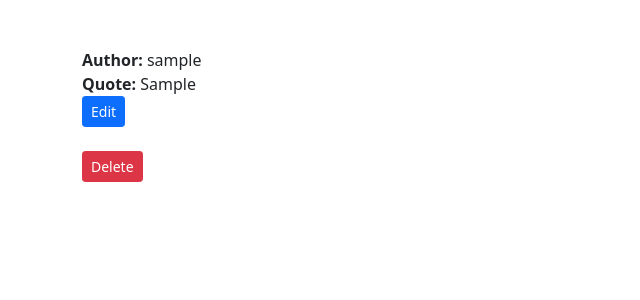
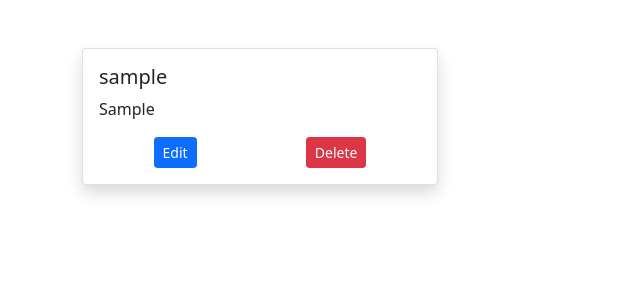
Before and after one commit to crispus-nj/blog-app, a Flask app: page / in a window 1280 px wide. Shown: the part 66-366 px from the top of the page, without its empty margins (0-640 px from the left). Run offline with Flask 2, Linux system fonts and the light colour scheme; a user stored in the database is signed in; tables that the repository leaves empty hold one stand-in row (values such as "Sample post"); some libraries are stand-ins or nearby versions.

Commit message:
added boostrap cdn links to add modal functionality, added bootstrap card to display quote posted by users. added a route to delete a post

```diff
--- a/app/static/css/main.css
+++ b/app/static/css/main.css
@@ -0,0 +1,4 @@
+.button-quote {
+    display: flex;
+    justify-content: space-around;
+}
--- a/app/templates/base.html
+++ b/app/templates/base.html
@@ -7,7 +7,7 @@
     <meta name="viewport" content="width=device-width, initial-scale=1.0">
     <link href="https://cdn.jsdelivr.net/npm/bootstrap@5.0.2/dist/css/bootstrap.min.css" rel="stylesheet"
         integrity="sha384-EVSTQN3/azprG1Anm3QDgpJLIm9Nao0Yz1ztcQTwFspd3yD65VohhpuuCOmLASjC" crossorigin="anonymous" />
-    <!-- <link rel="stylesheet" href="{{url_for('static', filename='css/main.css')}}"> -->
+    <link rel="stylesheet" href="{{url_for('static', filename='css/main.css')}}">
     <title>
         {% block title %}
         Engineer's Blog
@@ -38,15 +38,8 @@
         </div>
     </div>
     {% include '/utilities/footer.html'%}
-    <script src="https://code.jquery.com/jquery-3.5.1.slim.min.js"
-        integrity="sha384-DfXdz2htPH0lsSSs5nCTpuj/zy4C+OGpamoFVy38MVBnE+IbbVYUew+OrCXaRkfj"
-        crossorigin="anonymous"></script>
-    <script src="https://cdn.jsdelivr.net/npm/popper.js@1.16.1/dist/umd/popper.min.js"
-        integrity="sha384-9/reFTGAW83EW2RDu2S0VKaIzap3H66lZH81PoYlFhbGU+6BZp6G7niu735Sk7lN"
-        crossorigin="anonymous"></script>
-    <script src="https://cdn.jsdelivr.net/npm/bootstrap@4.5.3/dist/js/bootstrap.min.js"
-        integrity="sha384-w1Q4orYjBQndcko6MimVbzY0tgp4pWB4lZ7lr30WKz0vr/aWKhXdBNmNb5D92v7s"
-        crossorigin="anonymous"></script>
+    <script src="https://cdn.jsdelivr.net/npm/@popperjs/core@2.10.2/dist/umd/popper.min.js" integrity="sha384-7+zCNj/IqJ95wo16oMtfsKbZ9ccEh31eOz1HGyDuCQ6wgnyJNSYdrPa03rtR1zdB" crossorigin="anonymous"></script>
+<script src="https://cdn.jsdelivr.net/npm/bootstrap@5.1.3/dist/js/bootstrap.min.js" integrity="sha384-QJHtvGhmr9XOIpI6YVutG+2QOK9T+ZnN4kzFN1RtK3zEFEIsxhlmWl5/YESvpZ13" crossorigin="anonymous"></script>
 </body>
 
 </html>
--- a/app/templates/index.html
+++ b/app/templates/index.html
@@ -1,21 +1,65 @@
 {% extends 'base.html' %}
 {% block content %}
+
+{% for post in posts %}
 <div class="col-md-4">
-    {% for post in posts %}
     {% if current_user == post.author %}
-    <form action="{{url_for('update_post', post_id=post.id)}}" method="POST" >
-        <strong>Author:</strong> {{current_user.username}}<br>
-        <strong>Quote:</strong> {{post.quote}}<br>
+    <div class="card shadow">
+        <div class="card-body">
+            <h5 class="card-title">{{post.author.username}}</h5>
 
-            <button type="submit" class="btn btn-primary btn-sm">Edit</button>
-        </form><br>
-        <form action="" method="POST">
-            <button type="submit" class="btn btn-danger btn-sm">Delete</button>
-        </form>
+            <p class="card-text">{{post.quote}}</p>
+            <div class="button-quote">
+                <div class="btn-edit">
+                    <form action="{{url_for('update_post', post_id=post.id)}}" method="POST">
+                        <button type="submit" class="btn btn-primary btn-sm">Edit</button>
+                    </form>
+                </div>
+                <div class="btn-delete">
+                    <button type="submit" class="btn btn-danger btn-sm" data-bs-toggle="modal"
+                        data-bs-target="#exampleModal">Delete</button>
+                    <div class="modal fade" id="exampleModal" tabindex="-1" aria-labelledby="exampleModalLabel"
+                        aria-hidden="true">
+                        <div class="modal-dialog">
+                            <div class="modal-content">
+                                <div class="modal-header">
+                                    <h5 class="modal-title" id="exampleModalLabel">{{post.author.username}}</h5>
+                                    <button type="button" class="btn-close" data-bs-dismiss="modal"
+                                        aria-label="Close"></button>
+                                </div>
+                                <div class="modal-body">
+                                    <strong>Quote:</strong> {{post.quote}}<br>
+                                </div>
+                                <div class="modal-footer">
+                                    <button type="button" class="btn btn-secondary"
+                                        data-bs-dismiss="modal">Close</button>
+                                    <form action="{{url_for('delete_post', post_id=post.id)}}" method="POST">
+                                        <button type="button" class="btn btn-danger">Confirm</button>
+                                    </form>
+                                </div>
+                            </div>
+                        </div>
+                    </div>
+                </div>
+
+            </div>
+
+
+        </div>
+    </div>
     {% else %}
-    <strong>Quote:</strong> {{post.quote}}<br>
-   <strong>Author:</strong> {{post.author.username}}
-   {% endif %}
-    {% endfor %}
+    <div class="card shadow">
+        <div class="card-body">
+            <h5 class="card-title">{{post.author.username}}</h5>
+            <p class="card-text">{{post.quote}}</p>
+        </div>
+    </div>
+    {% endif %}
+
+
+
+
+
 </div>
+{% endfor %}
 {% endblock %}
--- a/app/views.py
+++ b/app/views.py
@@ -80,7 +80,7 @@ def create_post():
         return redirect(url_for('home'))
     return render_template('create_post.html', form=form)
 
-@app.route('/post/<post_id>', methods=['POST', 'GET'])
+@app.route('/post/<post_id>/update', methods=['POST', 'GET'])
 @login_required
 def update_post(post_id):
     form = UpdatePostForm()
@@ -94,3 +94,12 @@ def update_post(post_id):
         form.content.data = post.quote
 
     return render_template('update_post.html', form=form, post_id = post)
+
+@app.route('/post/<post_id>/delete', methods=['GET'])
+@login_required
+def delete_post(post_id):
+    post = Post.query.get_or_404(post_id)
+    db.session.delete(post)
+    db.session.commit()
+    flash('Quote Delete successfully', 'success')
+    return redirect(url_for('home'))
```
